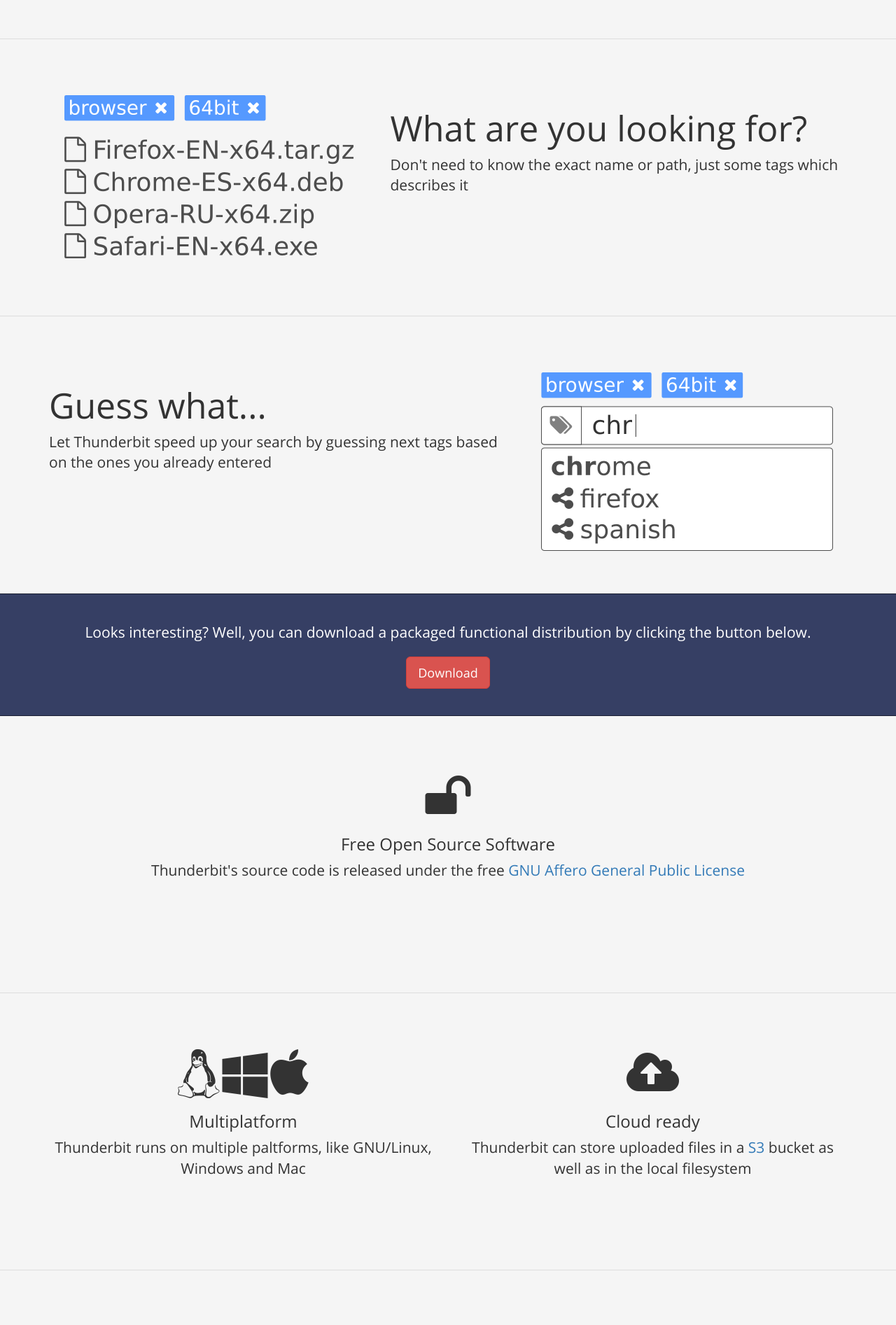
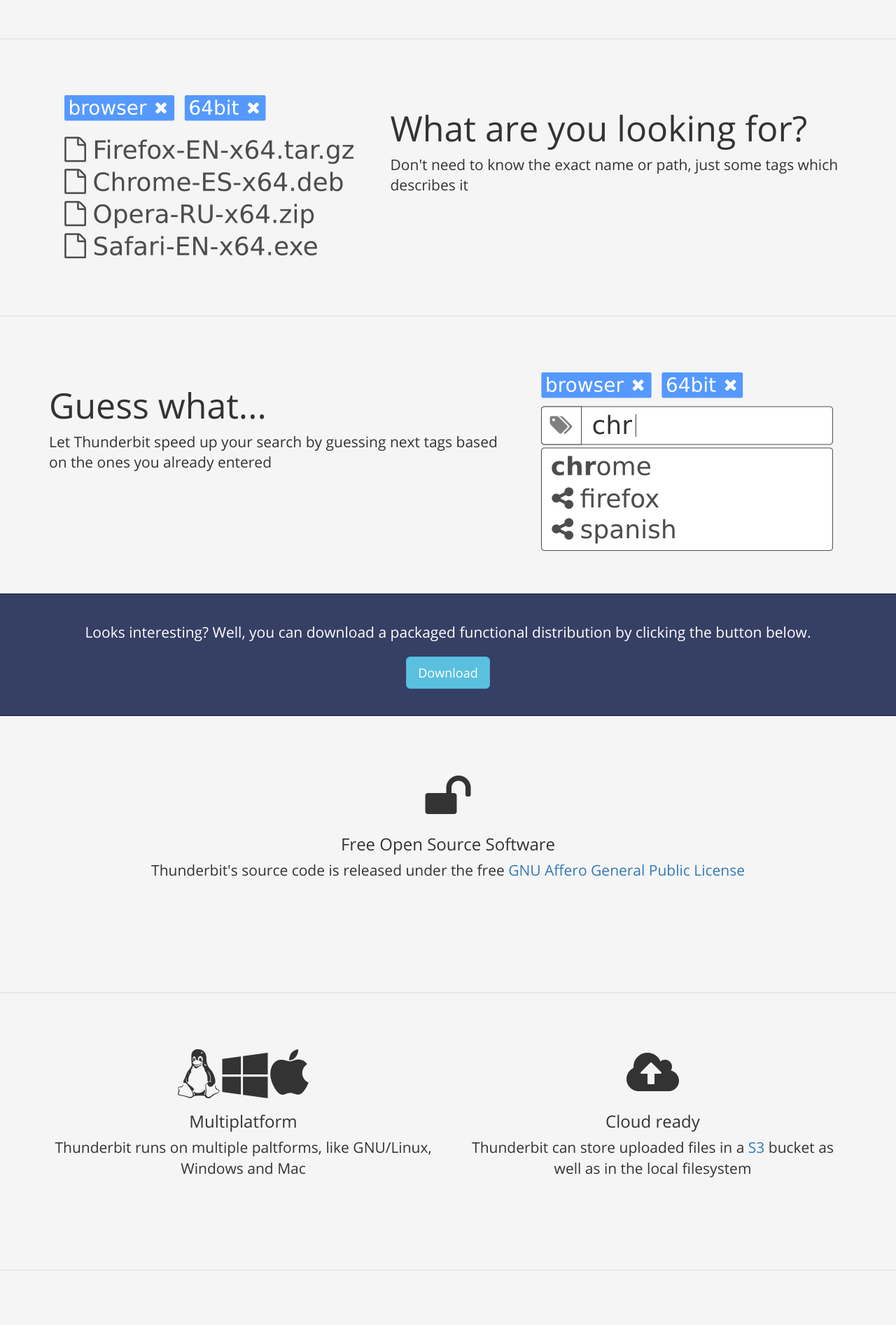
Before and after one commit to thunderbit/thunderbit, a Jekyll site: the page built from index.html, in a window 1280 px wide. Shown: the part 826-2719 px from the top of the page at 70% size. Built offline with Jekyll 4.4.1, drawn with Linux system fonts in a browser that asks for light colours; emoji names are drawn with the system emoji font; comment, search, counter and statistics services are not loaded.

Commit message:
Changed class for download button

```diff
--- a/_includes/release-download.html
+++ b/_includes/release-download.html
@@ -3,7 +3,7 @@
         <div class="row text-center">
             <div class="col-xs-12">
                 <p class="lead">Looks interesting? Well, you can download a packaged functional distribution by clicking the button below.</p>
-                <p><a href="https://github.com/thunderbit/thunderbit/releases/download/v0.1/thunderbit-0.1.zip" class="btn btn-danger btn-lg">Download</a></p>
+                <p><a href="https://github.com/thunderbit/thunderbit/releases/download/v0.1/thunderbit-0.1.zip" class="btn btn-info btn-lg">Download</a></p>
             </div>
         </div>
     </div>
```
